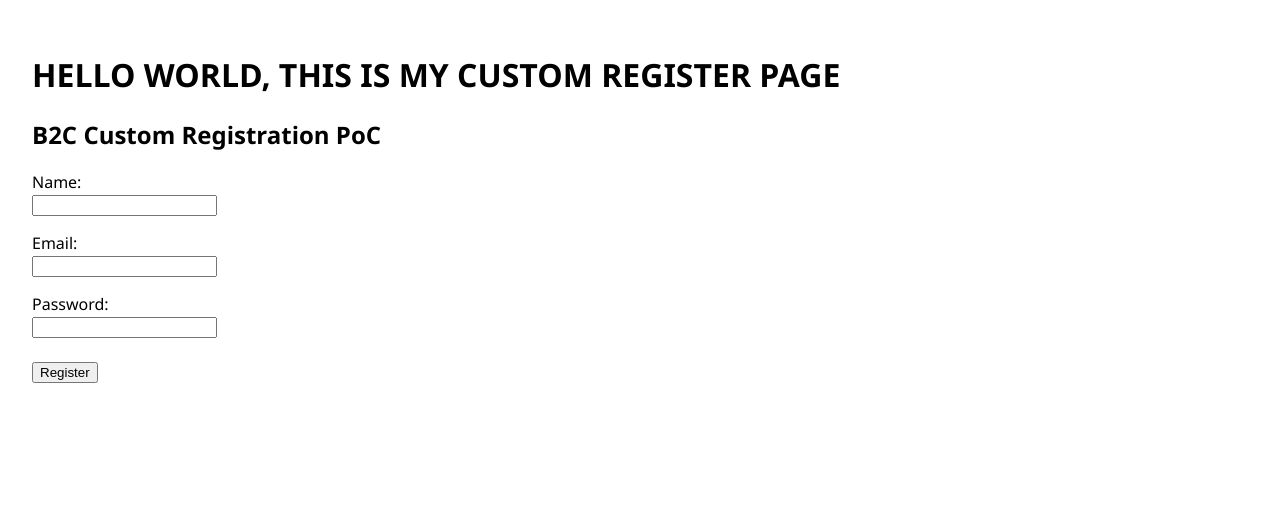
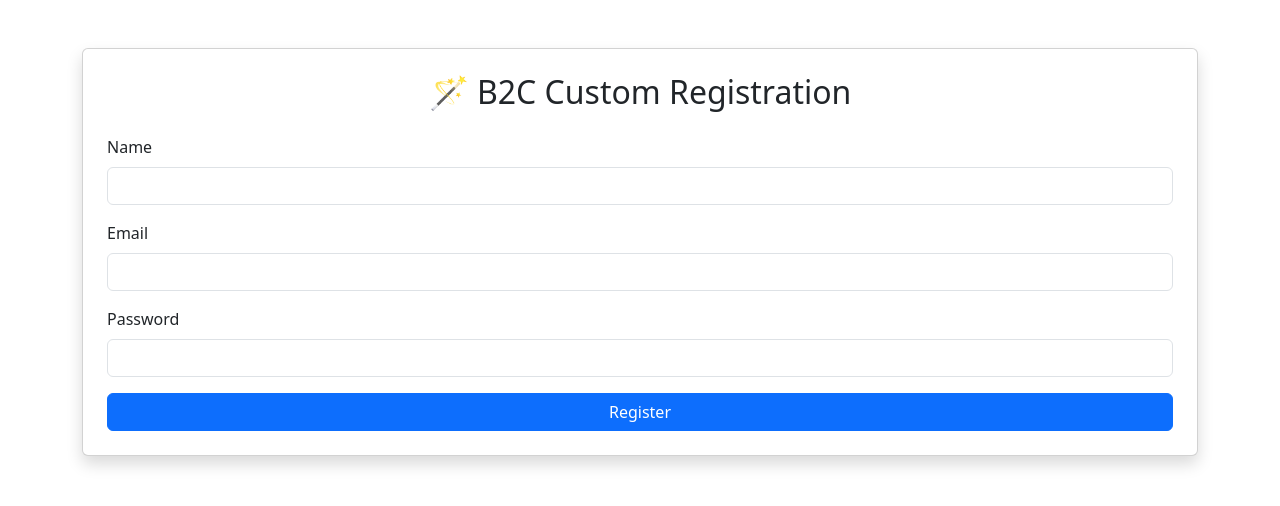
Before and after one commit to Telse/b2c-register-poc, a React (Create React App) app: page / in a window 1280 px wide. Shown: the top 506 px of the page. Built offline with nearby package versions, Linux system fonts and the light colour scheme.

Commit message:
updated styling

```diff
--- a/package.json
+++ b/package.json
@@ -7,6 +7,7 @@
     "@testing-library/jest-dom": "^6.6.3",
     "@testing-library/react": "^16.3.0",
     "@testing-library/user-event": "^13.5.0",
+    "bootstrap": "^5.3.5",
     "react": "^19.1.0",
     "react-dom": "^19.1.0",
     "react-scripts": "5.0.1",
--- a/src/App.css
+++ b/src/App.css
@@ -36,3 +36,18 @@
     transform: rotate(360deg);
   }
 }
+
+body {
+  font-family: 'Segoe UI', sans-serif;
+  background: linear-gradient(to right, #f0f4ff, #e8ecfc);
+  padding: 2rem;
+}
+
+form {
+  background: white;
+  border-radius: 10px;
+  padding: 2rem;
+  box-shadow: 0 10px 30px rgba(0,0,0,0.1);
+  max-width: 400px;
+  margin: auto;
+}
--- a/src/App.js
+++ b/src/App.js
@@ -1,4 +1,6 @@
 import React, { useState } from "react";
+import 'bootstrap/dist/css/bootstrap.min.css';
+
 
 function App() {
   const [form, setForm] = useState({ name: "", email: "", password: "" });
@@ -10,32 +12,34 @@ function App() {
   const handleSubmit = async (e) => {
     e.preventDefault();
     alert(`This would now register: ${JSON.stringify(form, null, 2)}`);
-    // In real app, POST to backend here
+    // In a real app, you'd POST to your backend here
   };
 
   return (
-    <div style={{ padding: "2rem", fontFamily: "Segoe UI, sans-serif" }}>
-      <h1>HELLO WORLD, THIS IS MY CUSTOM REGISTER PAGE</h1>
-      <h2>B2C Custom Registration PoC</h2>
-      <form onSubmit={handleSubmit} style={{ maxWidth: "400px" }}>
-        <div>
-          <label>Name:</label><br />
-          <input name="name" onChange={handleChange} required />
+    <div className="container mt-5">
+      <div className="card p-4 shadow">
+        <h2 className="text-center mb-4">🪄 B2C Custom Registration</h2>
+        <form onSubmit={handleSubmit}>
+          <div className="mb-3">
+            <label className="form-label">Name</label>
+            <input name="name" className="form-control" onChange={handleChange} required />
           </div>
-        <div style={{ marginTop: "1rem" }}>
-          <label>Email:</label><br />
-          <input name="email" onChange={handleChange} required />
+          <div className="mb-3">
+            <label className="form-label">Email</label>
+            <input name="email" className="form-control" onChange={handleChange} required />
           </div>
-        <div style={{ marginTop: "1rem" }}>
-          <label>Password:</label><br />
-          <input name="password" type="password" onChange={handleChange} required />
+          <div className="mb-3">
+            <label className="form-label">Password</label>
+            <input name="password" type="password" className="form-control" onChange={handleChange} required />
           </div>
-        <button type="submit" style={{ marginTop: "1.5rem" }}>
+          <button type="submit" className="btn btn-primary w-100">
             Register
           </button>
         </form>
       </div>
+    </div>
   );
+
 }
 
 export default App;
```
Also changed, not shown: 12 other files (tests, documents, lock files or other folders). Lines whose indentation alone changed are shown as unchanged.
